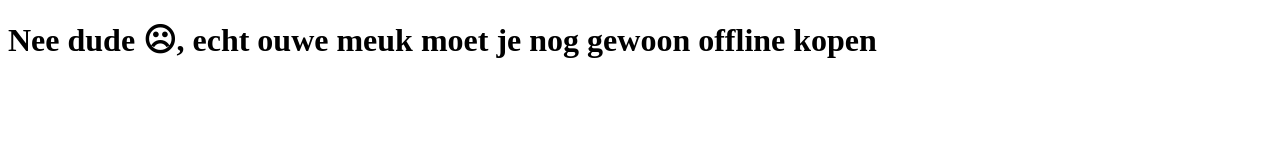
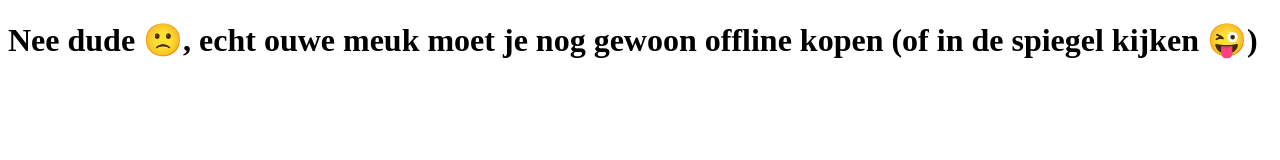
Before and after one commit to tiesmaster/ouwwmeukbv.nl, a plain HTML site: page index.html in a window 1280 px wide. Drawn offline with Linux system fonts and the light colour scheme.

Commit message:
Adjust text a bit

```diff
--- a/index.html
+++ b/index.html
@@ -6,7 +6,7 @@
 </head>
 
 <body>
-    <h1>Nee dude &#9785;, echt ouwe meuk moet je nog gewoon offline kopen</h1>
+    <h1>Nee dude &#128577;, echt ouwe meuk moet je nog gewoon offline kopen (of in de spiegel kijken &#128540;)</h1>
 
     <p></p>
 </body>
```
